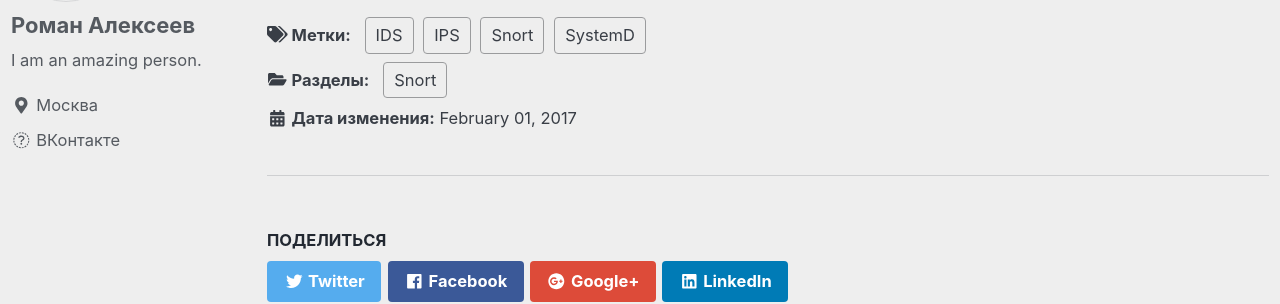
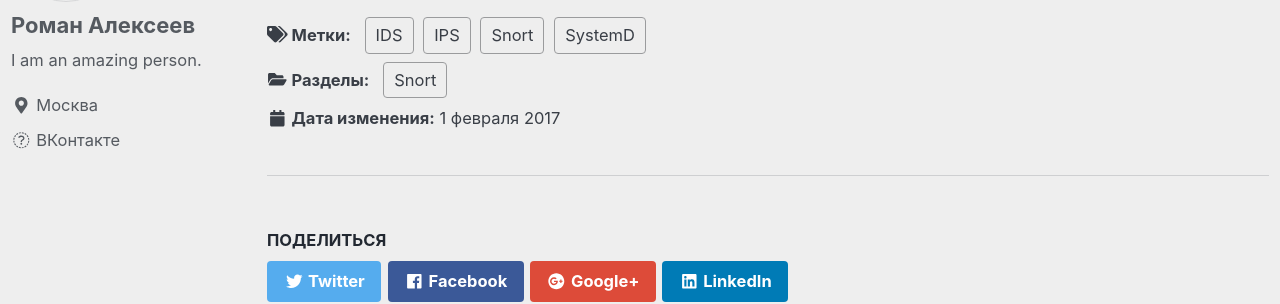
Before and after one commit to Roman2204/Roman2204.github.io, a Jekyll site: the page built from _posts/2017-01-30-Snort-Part-6-Creating-SystemD-Scripts-For-Snort.md, in a window 1280 px wide and 900 px high, scrolled down 3402 px. Shown: the part 152-456 px from the top of the window. Built offline with Jekyll 4.4.1, drawn with Linux system fonts in a browser that asks for light colours; nearby versions of some CDN libraries; comment, search, counter and statistics services are not loaded.

Commit message:
Change date format

```diff
--- a/_layouts/single.html
+++ b/_layouts/single.html
@@ -52,10 +52,51 @@ layout: default
         {% endif %}
         {% include page__taxonomy.html %}
         {% if page.last_modified_at %}
-          <p class="page__date"><strong><i class="fas fa-fw fa-calendar-alt" aria-hidden="true"></i> {{ site.data.ui-text[site.locale].date_label | default: "Updated:" }}</strong> <time datetime="{{ page.last_modified_at | date: "%Y-%m-%d" }}">{{ page.last_modified_at | date: "%B %d, %Y" }}</time></p>
+          <p class="page__date"><strong><i class="fa fa-fw fa-calendar" aria-hidden="true"></i> {{ site.data.ui-text[site.locale].date_label | default: "Updated:" }}</strong>
+            <time datetime="{{ page.last_modified_at | date: "%Y-%m-%d" }}">
+              {{ page.last_modified_at | date: "%-d" }}
+              {% assign month = page.last_modified_at | date: '%-m' %}
+              {% case month %}
+                {% when '1' %}января
+                {% when '2' %}февраля
+                {% when '3' %}марта
+                {% when '4' %}апреля
+                {% when '5' %}мая
+                {% when '6' %}июня
+                {% when '7' %}июля
+                {% when '8' %}августа
+                {% when '9' %}сентября
+                {% when '10' %}октября
+                {% when '11' %}ноября
+                {% when '12' %}декабря
+              {% endcase %}
+              {{ page.last_modified_at | date: "%Y" }}
+            </time>
+          </p>
         {% elsif page.date %}
-          <p class="page__date"><strong><i class="fas fa-fw fa-calendar-alt" aria-hidden="true"></i> {{ site.data.ui-text[site.locale].date_label | default: "Updated:" }}</strong> <time datetime="{{ page.date | date_to_xmlschema }}">{{ page.date | date: "%B %d, %Y" }}</time></p>
+          <p class="page__date"><strong><i class="fa fa-fw fa-calendar" aria-hidden="true"></i> {{ site.data.ui-text[site.locale].date_label | default: "Updated:" }}</strong>
+            <time datetime="{{ page.date | date_to_xmlschema }}">
+              {{ page.date | date: "%-d" }}
+              {% assign month = page.date | date: '%-m' %}
+              {% case month %}
+                {% when '1' %}января
+                {% when '2' %}февраля
+                {% when '3' %}марта
+                {% when '4' %}апреля
+                {% when '5' %}мая
+                {% when '6' %}июня
+                {% when '7' %}июля
+                {% when '8' %}августа
+                {% when '9' %}сентября
+                {% when '10' %}октября
+                {% when '11' %}ноября
+                {% when '12' %}декабря
+              {% endcase %}
+              {{ page.date | date: "%Y" }}
+            </time>
+          </p>
         {% endif %}
+
       </footer>
 
       {% if page.share %}{% include social-share.html %}{% endif %}
```
